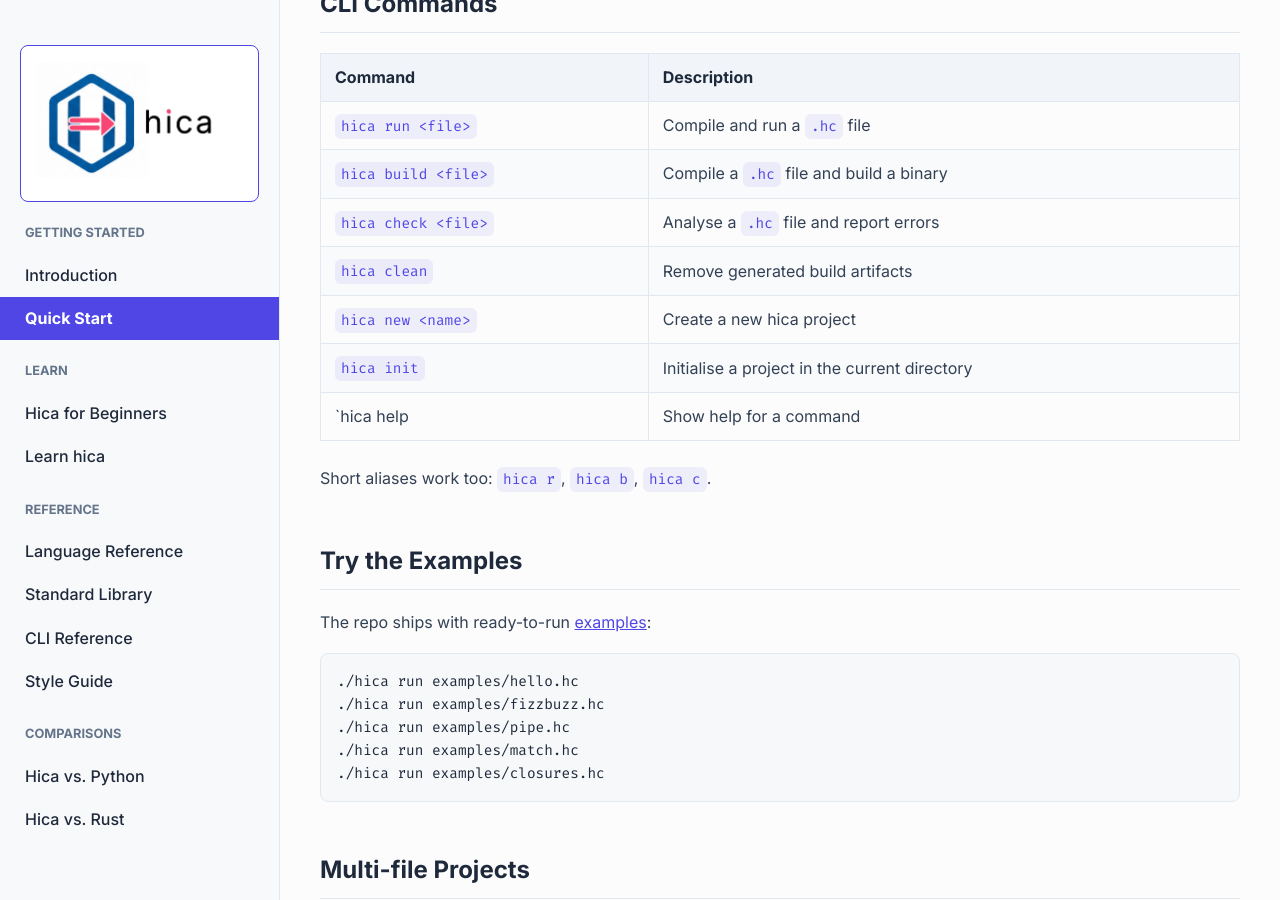
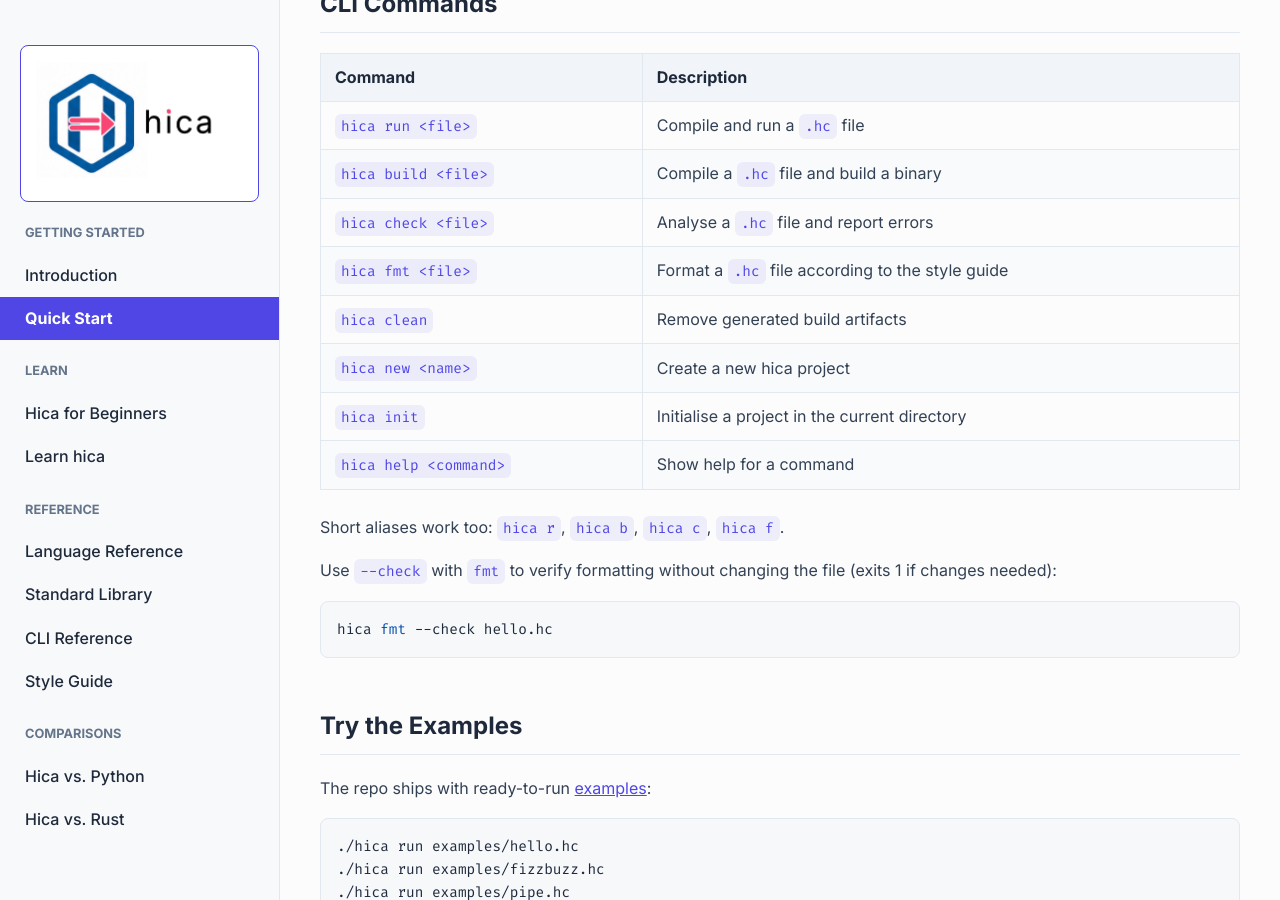
Before and after one commit to cladam/hica, a Jekyll site: the page built from docs/quick-start.md, in a window 1280 px wide and 900 px high, scrolled down 1610 px. Built offline with Jekyll 4.4.1, drawn with Linux system fonts in a browser that asks for light colours.

Commit message:
feat: add hica fmt command
Intent Log:
- hica cli needs a formatter (fmt), as described in hte style guide
- Pre-sync safety snapshot

````diff
--- a/docs/quick-start.md
+++ b/docs/quick-start.md
@@ -75,12 +75,19 @@ Hello, world!
 | `hica run <file>` | Compile and run a `.hc` file |
 | `hica build <file>` | Compile a `.hc` file and build a binary |
 | `hica check <file>` | Analyse a `.hc` file and report errors |
+| `hica fmt <file>` | Format a `.hc` file according to the style guide |
 | `hica clean` | Remove generated build artifacts |
 | `hica new <name>` | Create a new hica project |
 | `hica init` | Initialise a project in the current directory |
-| `hica help <command> | Show help for a command |
+| `hica help <command>` | Show help for a command |
 
-Short aliases work too: `hica r`, `hica b`, `hica c`.
+Short aliases work too: `hica r`, `hica b`, `hica c`, `hica f`.
+
+Use `--check` with `fmt` to verify formatting without changing the file (exits 1 if changes needed):
+
+```sh
+hica fmt --check hello.hc
+```
 
 ## Try the Examples
 
````
Also changed, not shown: docs/cli.md (+26 -0 lines), docs/style-guide.md (+3 -0 lines), documentation/backlog.md (+1 -1 lines), 10 other files.
